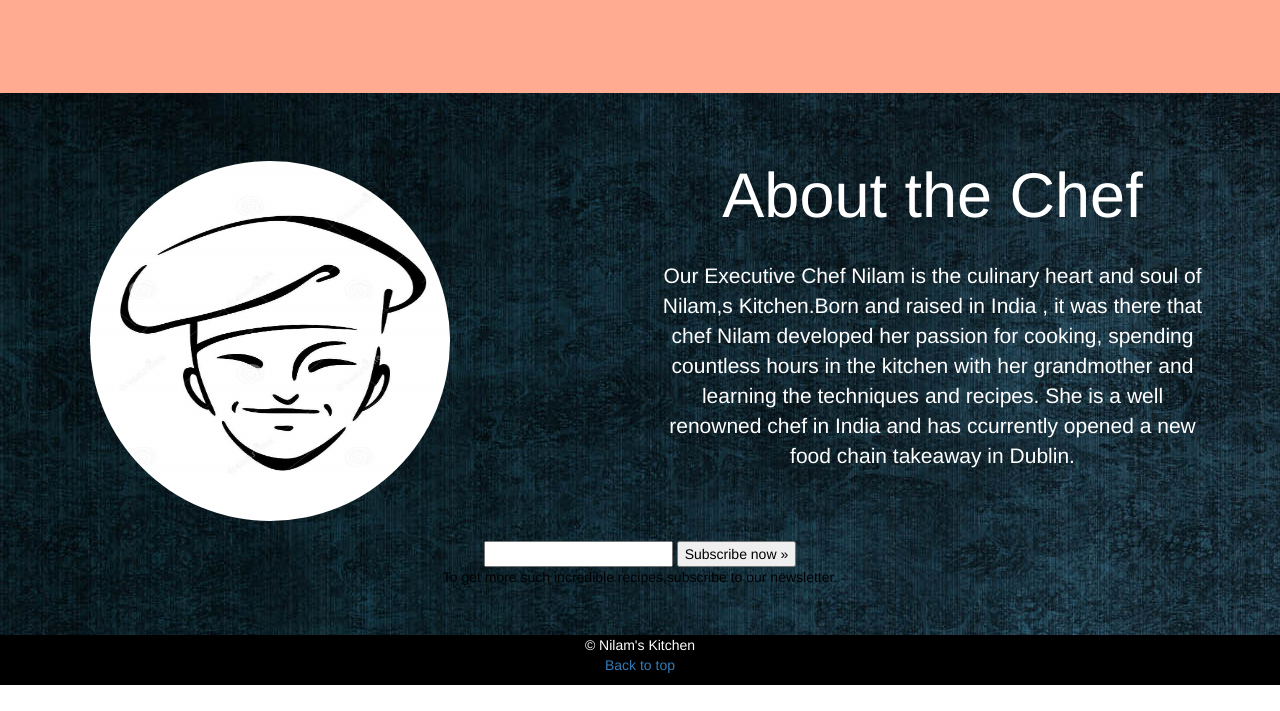
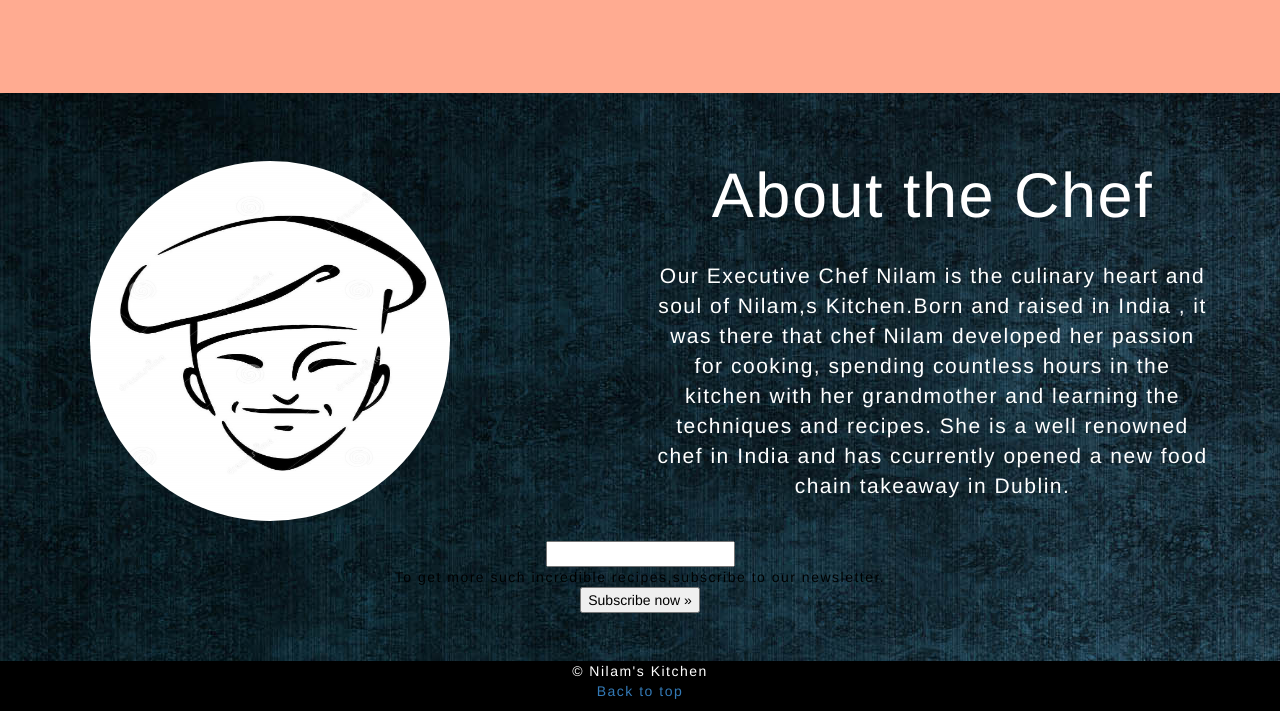
Before and after one commit to Ashish-Kumar-Singh/Restaurant, a plain HTML site: page About.html in a window 1280 px wide. Shown: the part 2204-2915 px from the top of the page. Before the commit the page ends 2889 px from the top, so only its background shows below. Drawn offline with nearby package versions, Linux system fonts and the light colour scheme.

Commit message:
subscribe button working

```diff
--- a/About.html
+++ b/About.html
@@ -268,13 +268,13 @@
 							<center><form class="subscribe themebgpale" >
 			  <input type="hidden" name="_csrf" value="text" />
 			  <input type="email" class="email" name="email" id="email" value="" required />
-			  <button id="myButton">Subscribe now &raquo;</button>
+
 
 				<div class="count">To get more such incredible recipes,subscribe to our newsletter.</div>
 
-			</form>	</center>
-
-
+			</form>
+				 <button id="myButton" class="subscribe">Subscribe now &raquo;</button>
+						</center>
 						</div>
 				</div>
 
--- a/css/style.css
+++ b/css/style.css
@@ -1,3 +1,6 @@
+body{
+	letter-spacing:1.5px;
+}
 p{
 	font-size:20px;
 }
```
